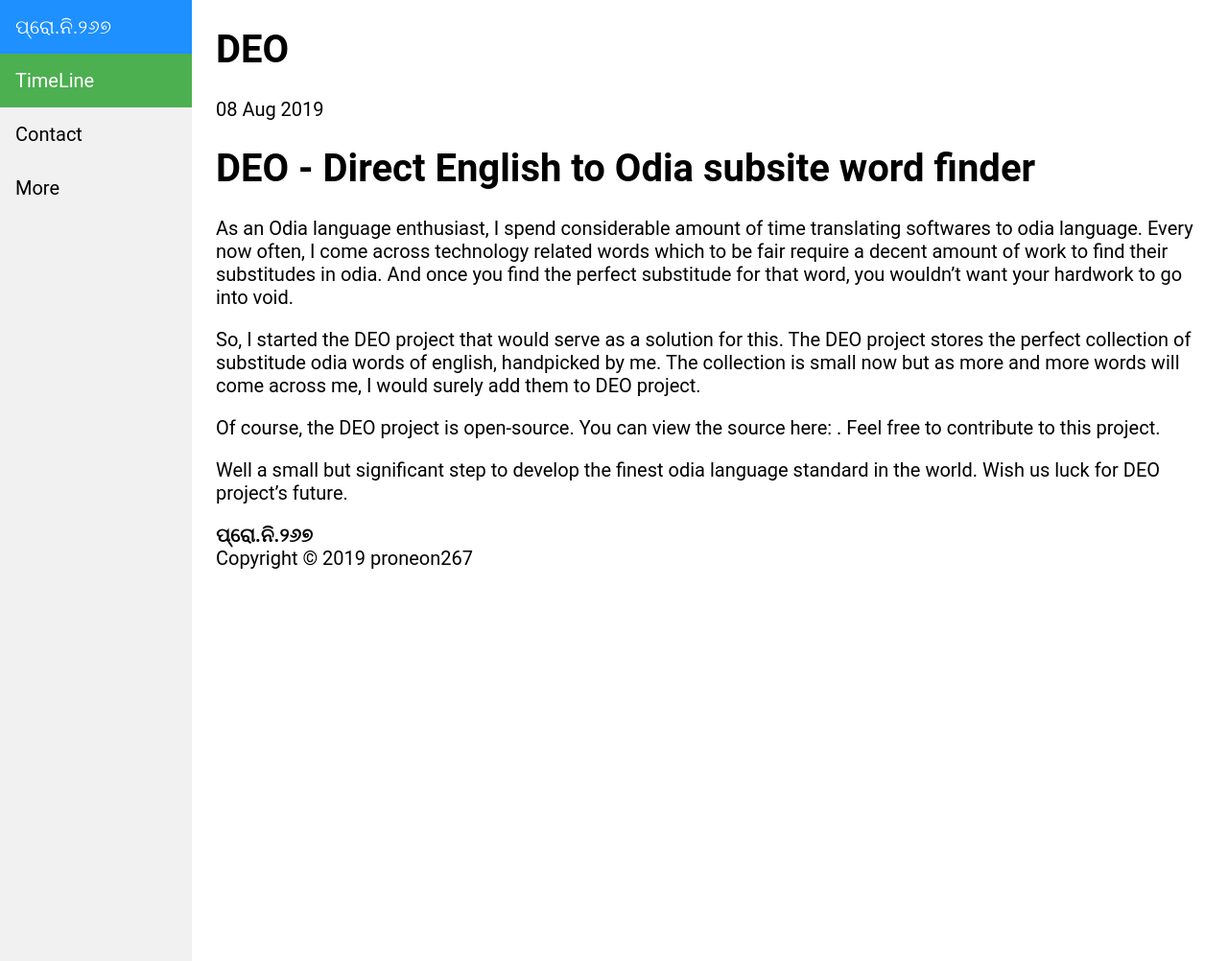
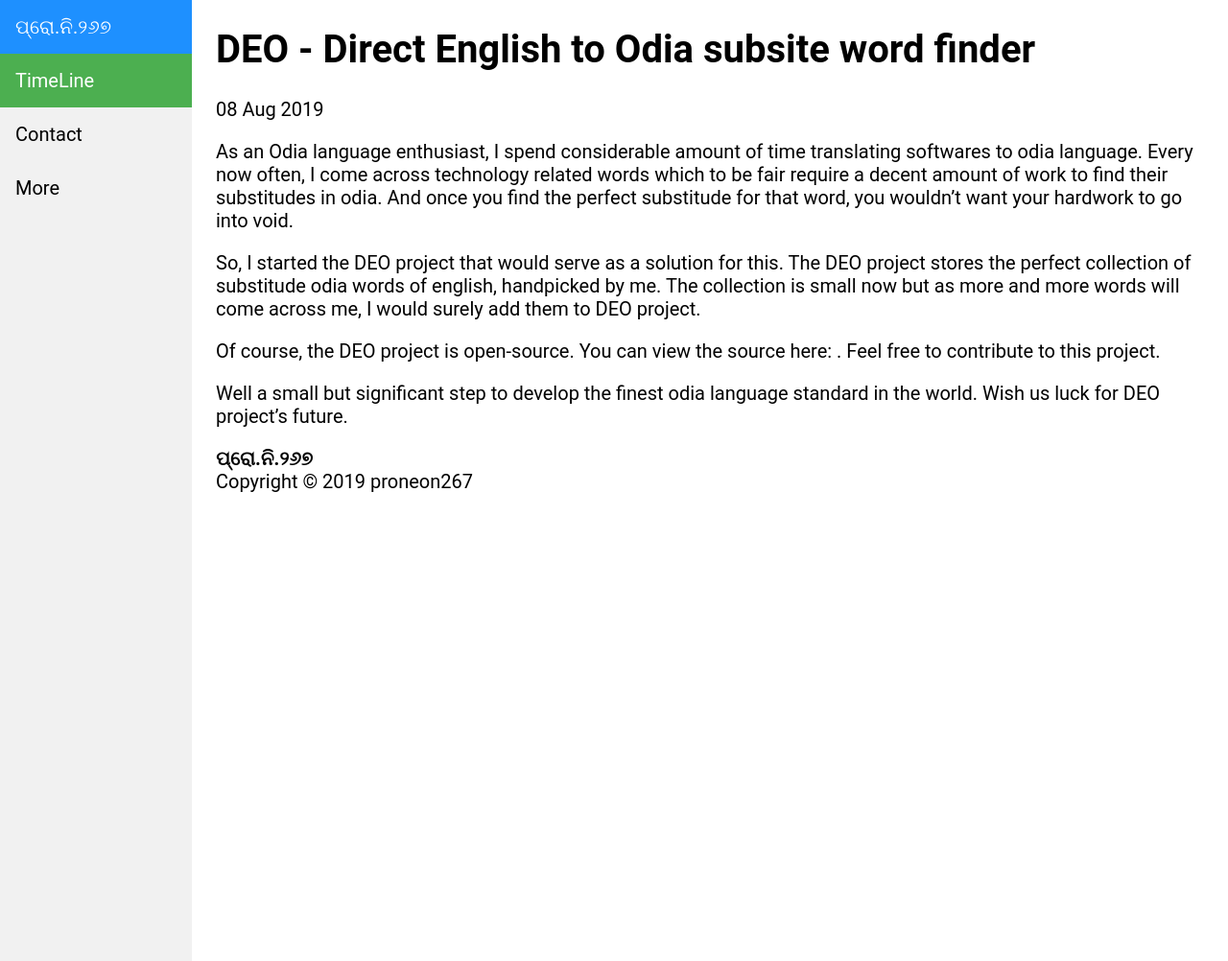
Before and after one commit to proneon267/proneon267.github.io, a Jekyll site: the page built from _posts/2019-08-08-DEO-direct-english-to-odia.md, in a window 1280 px wide and 1002 px high. Shown: the whole window at 96% size. Built offline with Jekyll 4.4.1, drawn with Linux system fonts in a browser that asks for light colours; comment, search, counter and statistics services are not loaded.

Commit message:
Update 2019-08-08-DEO-direct-english-to-odia.md

```diff
--- a/_posts/2019-08-08-DEO-direct-english-to-odia.md
+++ b/_posts/2019-08-08-DEO-direct-english-to-odia.md
@@ -1,11 +1,10 @@
 ---
 layout: post
-title: DEO
+title: DEO - Direct English to Odia subsite word finder
 date: 2019-08-08
 comments: true
 blogstatus: active
 ---
-# DEO - Direct English to Odia subsite word finder
 As an Odia language enthusiast, I spend considerable amount of time translating softwares to odia language.
 Every now often, I come across technology related words which to be fair require a decent amount of work to
 find their substitudes in odia. And once you find the perfect substitude for that word, you wouldn't want your
```
